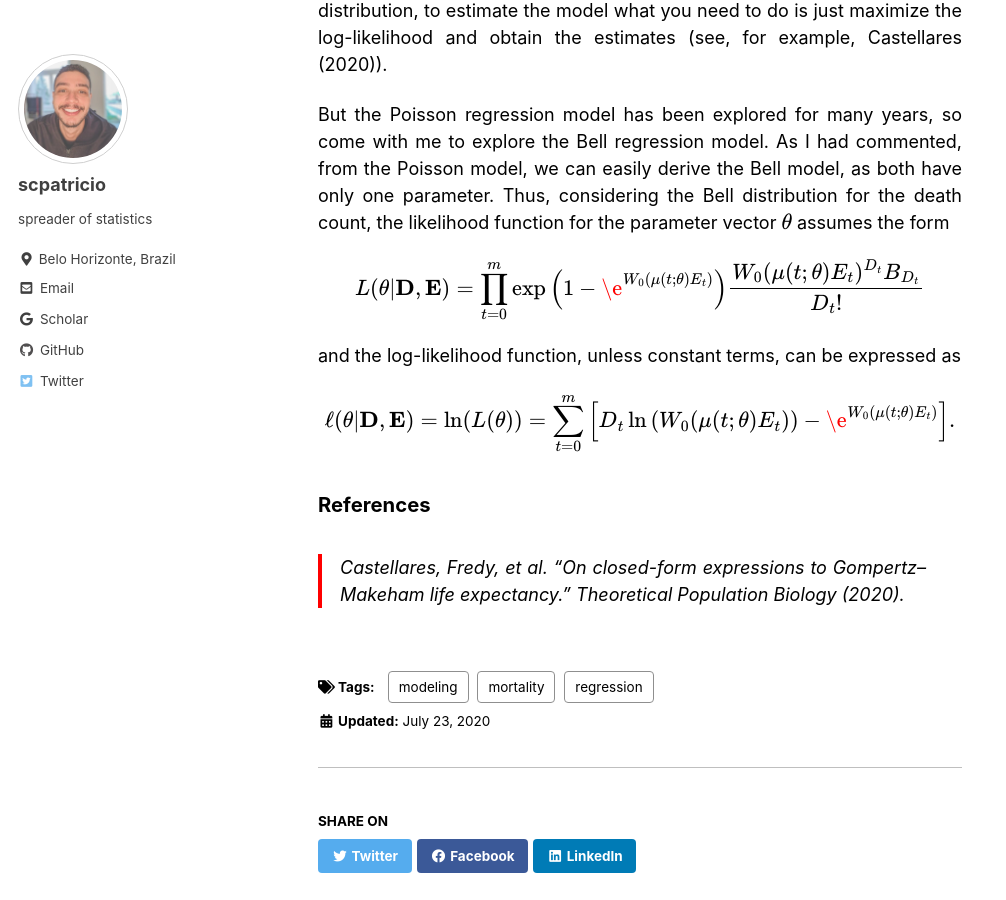
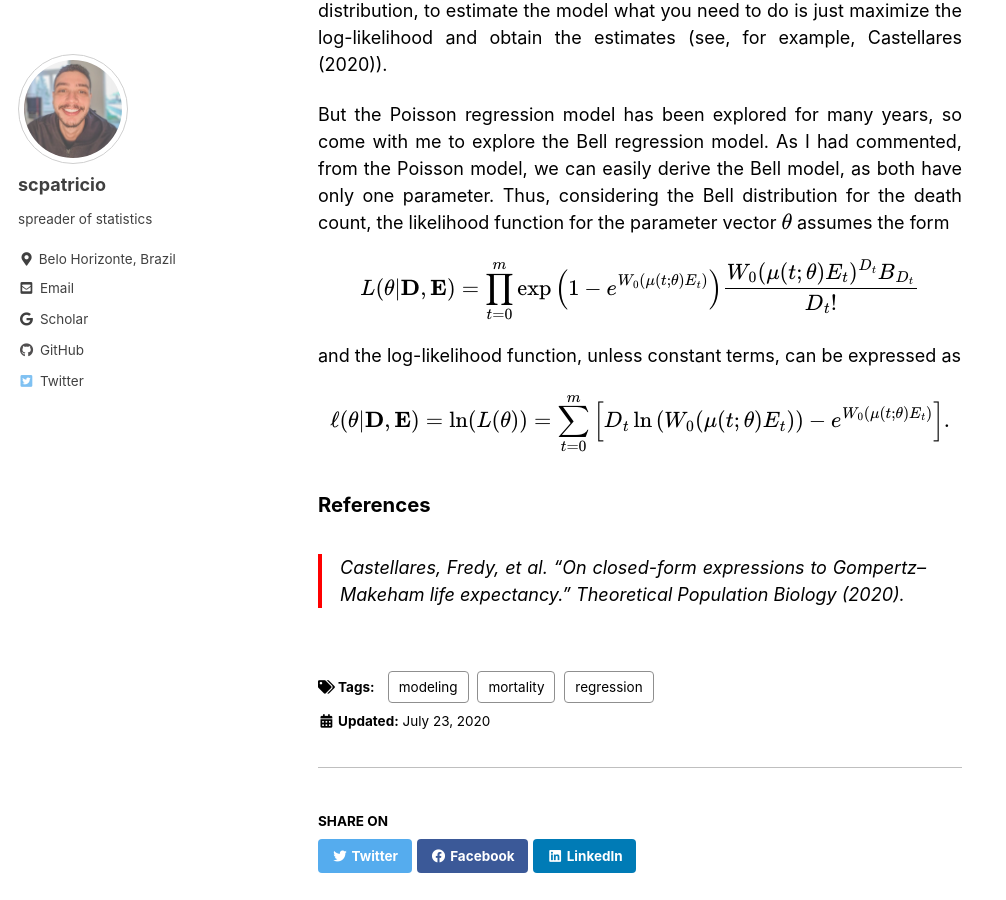
Before and after one commit to scpatricio/scpatricio.github.io, a Jekyll site: the page built from _posts/2020-07-23-bell_reg.md, in a window 1280 px wide and 900 px high, scrolled down 1344 px. Shown: the whole window, without its empty margins (0-1006 px from the left). Built offline with Jekyll 4.4.1, drawn with Linux system fonts in a browser that asks for light colours; cached includes are drawn as plain includes; formulas are drawn with MathJax 3.

```diff
--- a/_posts/2020-07-23-bell_reg.md
+++ b/_posts/2020-07-23-bell_reg.md
@@ -35,14 +35,14 @@ But the Poisson regression model has been explored for many years, so come with
 
 $$
 L(\mathbf{\theta}|\mathbf{D},\mathbf{E}) = \prod_{t=0}^m
-\exp\left(1-\e^{W_0(\mu(t; \mathbf{\theta}) E_t)}\right)\frac{W_0(\mu(t; \mathbf{\theta}) E_t)^{D_t}B_{D_t}}{D_t!}
+\exp\left(1-e^{W_0(\mu(t; \mathbf{\theta}) E_t)}\right)\frac{W_0(\mu(t; \mathbf{\theta}) E_t)^{D_t}B_{D_t}}{D_t!}
 $$
 
 and the log-likelihood function, unless constant terms, can be expressed as
 
 $$
 \ell(\mathbf{\theta}|\mathbf{D},\mathbf{E})=
-\ln(L(\mathbf{\theta})) = \sum_{t=0}^m\left[D_t\ln\left(W_0(\mu(t; \mathbf{\theta})E_t)\right) -\e^{W_0(\mu(t; \mathbf{\theta})E_t)}\right].
+\ln(L(\mathbf{\theta})) = \sum_{t=0}^m\left[D_t\ln\left(W_0(\mu(t; \mathbf{\theta})E_t)\right) -e^{W_0(\mu(t; \mathbf{\theta})E_t)}\right].
 $$
 
 ### References
```
